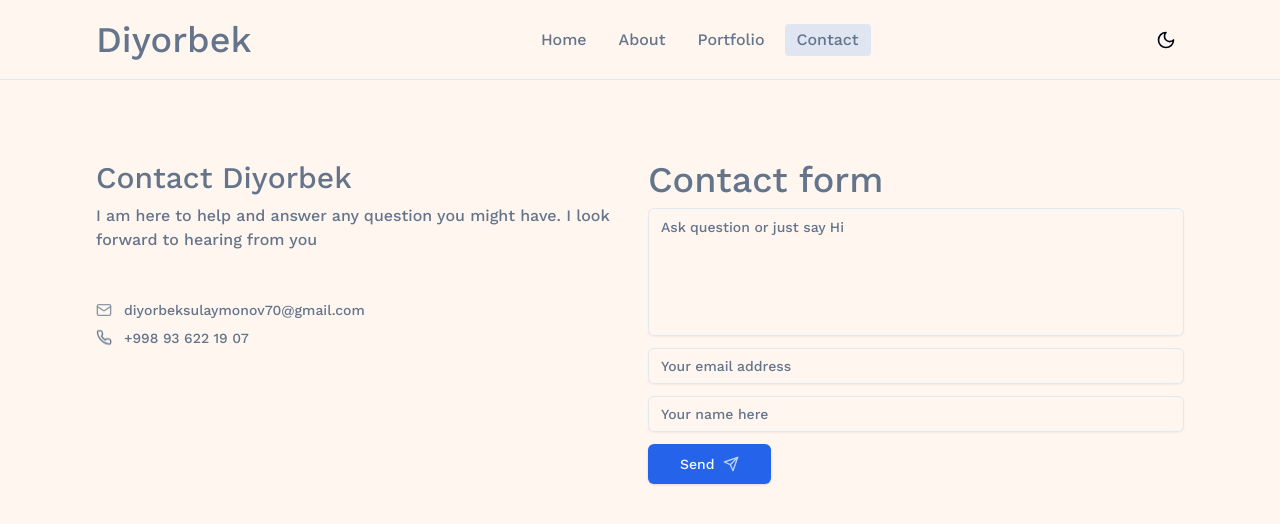
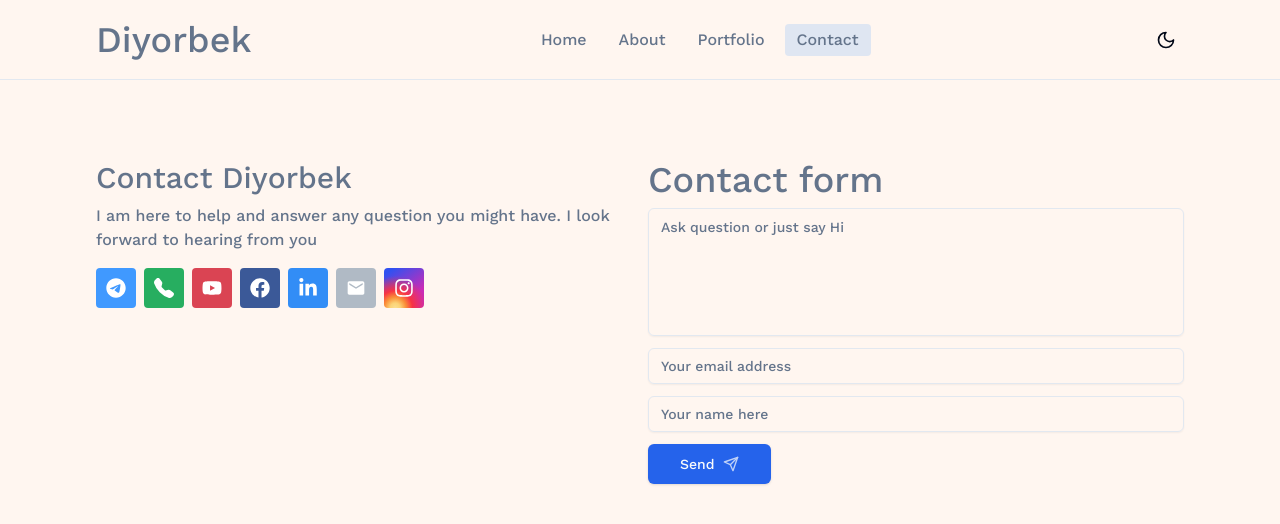
Before and after one commit to developerdiyorbek/myportfolio, a Next.js app: page /contact in a window 1280 px wide. Shown: the top 524 px of the page. Built offline with nearby package versions, Linux system fonts and the light colour scheme.

Commit message:
social medias

```diff
--- a/app/(root)/contact/page.tsx
+++ b/app/(root)/contact/page.tsx
@@ -2,6 +2,8 @@ import { Mail, Phone } from "lucide-react";
 import { Metadata } from "next";
 import ContactForm from "../_components/ContactForm";
 import Link from "next/link";
+import { socialLinks } from "@/constants";
+import SocialItem from "@/components/shared/SocialItem";
 
 export const metadata: Metadata = {
   title: "Contact",
@@ -13,27 +15,22 @@ const Contact = () => {
       <div className="grid grid-cols-2 max-md:grid-cols-1 gap-7 md:gap-4 text-muted-foreground">
         <div className="flex flex-col">
           <h1 className="text-3xl">Contact Diyorbek</h1>
-          <p className="mt-2">
+          <p className="mt-2 mb-4">
             I am here to help and answer any question you might have. I look
             forward to hearing from you
           </p>
 
-          <Link
-            href={"mailto: diyorbeksulaymonov70@gmail.com"}
-            className="mt-12 flex items-center gap-3"
-            aria-label="contact-email"
-          >
-            <Mail className="w-4 h-4 animate-pulse" />
-            <p className="text-sm">diyorbeksulaymonov70@gmail.com</p>
-          </Link>
-          <Link
-            href={"tel:+998936221907"}
-            aria-label="contact-phonenumber"
-            className="mt-2 flex items-center gap-3"
-          >
-            <Phone className="w-4 h-4 animate-bounce" />
-            <p className="text-sm">+998 93 622 19 07</p>
-          </Link>
+          <div className="flex items-center gap-2">
+            {socialLinks.map((item) => (
+              <SocialItem
+                key={item.id}
+                link={item.link}
+                Icon={item.icon}
+                color={item.color}
+                target={item.target}
+              />
+            ))}
+          </div>
         </div>
 
         <ContactForm />
--- a/app/globals.css
+++ b/app/globals.css
@@ -65,3 +65,46 @@ body::-webkit-scrollbar {
 .home-page {
   justify-content: start;
 }
+
+.bg-facebook {
+  background-color: #3b5998;
+  color: #fff;
+}
+
+.bg-telegram {
+  background-color: #4099ff;
+  color: #fff;
+}
+
+.bg-phone {
+  background-color: #27ae60;
+  color: #fff;
+}
+
+.bg-youtube {
+  background-color: #da4453;
+  color: #fff;
+}
+
+.bg-instagram {
+  background: radial-gradient(
+      circle farthest-corner at 28% 100%,
+      #fcdf8f 0%,
+      #fbd377 10%,
+      #fa8e37 22%,
+      #f73344 35%,
+      transparent 65%
+    ),
+    linear-gradient(145deg, #3051f1 10%, #c92bb7 70%);
+  color: #fff;
+}
+
+.bg-linkedIn {
+  background-color: #328df6;
+  color: #fff;
+}
+
+.bg-email {
+  background-color: #b0bac5;
+  color: #fff;
+}
--- /dev/null
+++ b/components/shared/SocialItem.tsx
@@ -0,0 +1,23 @@
+import Link from "next/link";
+import { IconType } from "react-icons/lib";
+
+interface Props {
+  Icon: IconType;
+  link: string;
+  color: string;
+  target: string;
+}
+
+function SocialItem({ link, target, Icon, color }: Props) {
+  return (
+    <Link
+      href={link}
+      target={target}
+      className={`${color} p-[10px] rounded hover:opacity-70 transition-opacity duration-150`}
+    >
+      <Icon size={20} />
+    </Link>
+  );
+}
+
+export default SocialItem;
--- a/constants/index.ts
+++ b/constants/index.ts
@@ -4,6 +4,13 @@ import {
   UserRound,
   BriefcaseBusiness,
 } from "lucide-react";
+import { FaTelegram } from "react-icons/fa6";
+import { BsTelephoneFill } from "react-icons/bs";
+import { FaYoutube } from "react-icons/fa6";
+import { FaFacebook } from "react-icons/fa";
+import { FaLinkedinIn } from "react-icons/fa";
+import { MdEmail } from "react-icons/md";
+import { FaInstagram } from "react-icons/fa";
 
 export const navLinks = [
   { name: "Home", route: "/", icon: Home },
@@ -151,3 +158,55 @@ export const backEndKnowlodge = [
     title: "MongoDB (basic)",
   },
 ];
+
+export const socialLinks = [
+  {
+    id: 1,
+    icon: FaTelegram,
+    link: "https://t.me/Sulaymonov_D",
+    color: "bg-telegram",
+    target: "_blank",
+  },
+  {
+    id: 2,
+    icon: BsTelephoneFill,
+    link: "tel:+998936221907",
+    color: "bg-phone",
+    target: "_self",
+  },
+  {
+    id: 3,
+    icon: FaYoutube,
+    link: "https://www.youtube.com/@diyorrdev",
+    color: "bg-youtube",
+    target: "_blank",
+  },
+  {
+    id: 4,
+    icon: FaFacebook,
+    link: "https://www.facebook.com/profile.php?id=61566113841324",
+    color: "bg-facebook",
+    target: "_blank",
+  },
+  {
+    id: 5,
+    icon: FaLinkedinIn,
+    link: "https://www.linkedin.com/in/diyorbeksulaymonov",
+    color: "bg-linkedIn",
+    target: "_blank",
+  },
+  {
+    id: 6,
+    icon: MdEmail,
+    link: "mailto:diyorbeksulaymonov70@gmail.com",
+    color: "bg-email",
+    target: "_blank",
+  },
+  {
+    id: 7,
+    icon: FaInstagram,
+    link: "https://www.instagram.com/djurabayev1ch",
+    color: "bg-instagram",
+    target: "_blank",
+  },
+];
--- a/package.json
+++ b/package.json
@@ -27,6 +27,7 @@
     "react-awesome-reveal": "^4.2.14",
     "react-dom": "^18",
     "react-hook-form": "^7.52.0",
+    "react-icons": "^5.3.0",
     "sonner": "^1.5.0",
     "tailwind-merge": "^2.3.0",
     "tailwindcss-animate": "^1.0.7",
```
Also changed, not shown: 1 other file (tests, documents, lock files or other folders).
